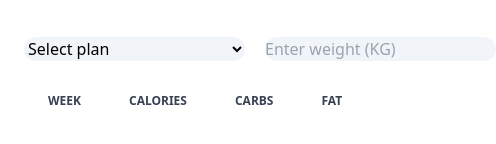
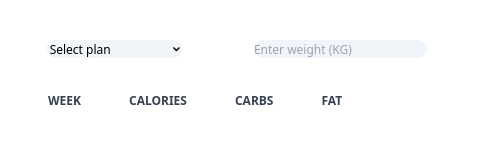
Before and after one commit to jackmcardle99/jackmcardle99.github.io, a website: page index.html in a window 390 px wide. Shown: the part 80-224 px from the top of the page, 496 px wide, since content can reach past the window. Drawn offline with Linux system fonts and the light colour scheme.

Commit message:
fixed scaling for dropdown and input

```diff
--- a/index.html
+++ b/index.html
@@ -18,14 +18,14 @@
 <div class="max-w-7xl mx-auto px-6 lg:px-8">
 
   <div class="mt-10 mx-auto inline-flex space-x-5">
-    <select class="bg-slate-100 rounded-full scale-80 md:scale-100" id="ddl">
+    <select class="bg-slate-100 rounded-full scale-75 md:scale-100" id="ddl">
       <option value="default">Select plan</option>
       <option value="bulking">Bulking</option>
       <option value="shredding">Shredding</option>
-      <option value="shredding-oversize">Shredding Oversize (30%+)</option>
+      <option value="shredding-oversize">Shred (30%+ Bodyfat)</option>
     </select>
 
-    <input class="bg-slate-100 rounded-full scale-80 md:scale-100" type="number" id="inputNumber" placeholder="Enter weight (KG)" oninput="handleDropdown()">
+    <input class="bg-slate-100 rounded-full scale-75 md:scale-100" type="number" id="inputNumber" placeholder="Enter weight (KG)" oninput="handleDropdown()">
   </div>
 
   <p class="mt-5 mb-5" id="protein"></p>
```
